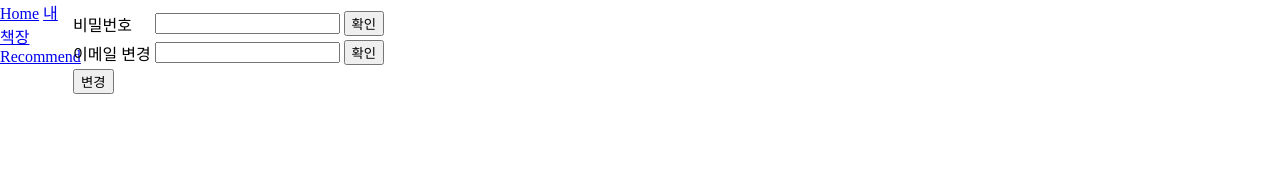
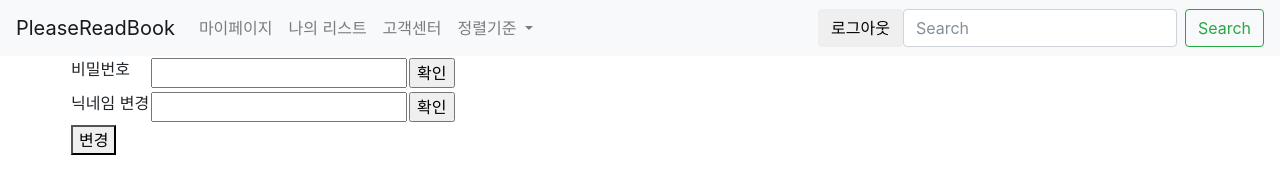
Before and after one commit to rhdtl78/pleasereadbook, a plain HTML site: page mypage3.html in a window 1280 px wide. Drawn offline with nearby package versions, Linux system fonts and the light colour scheme.

Commit message:
mypage3 메뉴바 수정과 mypage2 비밀번호 인증코드 수정

```diff
--- a/mypage3.html
+++ b/mypage3.html
@@ -3,14 +3,52 @@
   <head>
     <meta charset="utf-8">
     <title>MyPage</title>
+    <link rel="stylesheet" href="https://maxcdn.bootstrapcdn.com/bootstrap/4.0.0-beta.2/css/bootstrap.min.css" integrity="sha384-PsH8R72JQ3SOdhVi3uxftmaW6Vc51MKb0q5P2rRUpPvrszuE4W1povHYgTpBfshb" crossorigin="anonymous">
     <link rel="stylesheet" href="/css/mypage.css">
   </head>
+
   <body>
-    <div class="menubar">
-      <a href="index.html">Home</a>
-      <a href="myclip.html">내 책장</a>
-      <a href="recommend.html">Recommend</a>
-    </div>
+    <nav class="navbar navbar-expand-lg navbar-light bg-light">
+      <a class="navbar-brand" href="#">PleaseReadBook</a>
+      <button class="navbar-toggler" type="button" data-toggle="collapse" data-target="#navbarSupportedContent" aria-controls="navbarSupportedContent" aria-expanded="false" aria-label="Toggle navigation">
+      <span class="navbar-toggler-icon"></span>
+    </button>
+
+      <div class="collapse navbar-collapse" id="navbarSupportedContent">
+        <ul class="navbar-nav mr-auto">
+          <li class="nav-item">
+            <a class="nav-link" href="/mypage1.html">마이페이지</a>
+          </li>
+          <li class="nav-item">
+            <a class="nav-link" href="/myclip.html">나의 리스트</a>
+          </li>
+          <li class="nav-item">
+            <a class="nav-link" href="#">고객센터</a>
+          </li>
+          <li class="nav-item dropdown" id="SORT_ITEM">
+            <a class="nav-link dropdown-toggle" href="#" id="navbarDropdown" role="button" data-toggle="dropdown" aria-haspopup="true" aria-expanded="false">
+            정렬기준
+          </a>
+            <div class="dropdown-menu" aria-labelledby="navbarDropdown">
+              <a class="dropdown-item" href="#">이름순</a>
+              <a class="dropdown-item" href="#">인기순</a>
+              <a class="dropdown-item" href="#">독파순</a>
+          </li>
+        </ul>
+        <ul class="navbar-nav ml-auto">
+          <li class="nav-item">
+            <span id="AUTH_STATE"></span>
+          </li>
+          <li class="nav-item">
+            <button type="button" name="button" class="btn btn-default" id="LOG_OUT">로그아웃</button>
+          </li>
+        </ul>
+        <form class="form-inline my-2 my-lg-0">
+          <input class="form-control mr-sm-2" type="search" placeholder="Search" aria-label="Search">
+          <button class="btn btn-outline-success my-2 my-sm-0" type="submit">Search</button>
+        </form>
+        </div>
+    </nav>
 
     <div class="chinf">
       <table>
@@ -20,13 +58,13 @@
           <td><input type="submit" value="확인"></td>
         </tr>
         <tr>
-          <td><label for="email">이메일 변경</label></td>
-          <td><input id="email" type="text" name=""></td>
+          <td><label for="nickname">닉네임 변경</label></td>
+          <td><input id="nickname" type="text" name=""></td>
           <td><input type="submit" value="확인"></td>
         </tr>
 
         <tr>
-          <td><input type="submit" name="" value="변경"></td>
+          <td><button type="button" id="ch_inf">변경</button></td>
         </tr>
       </table>
     </div>
```
Also changed, not shown: mypage2.html (+3 -3 lines).
